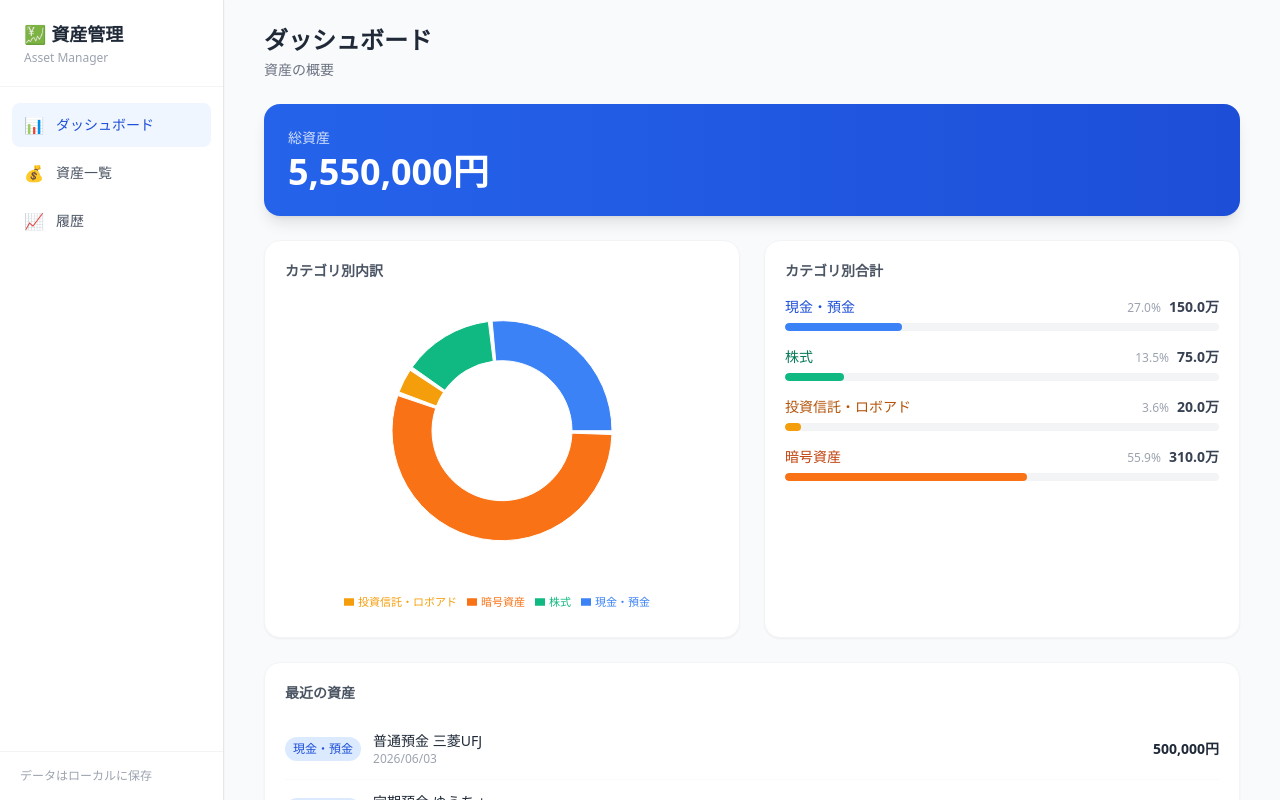
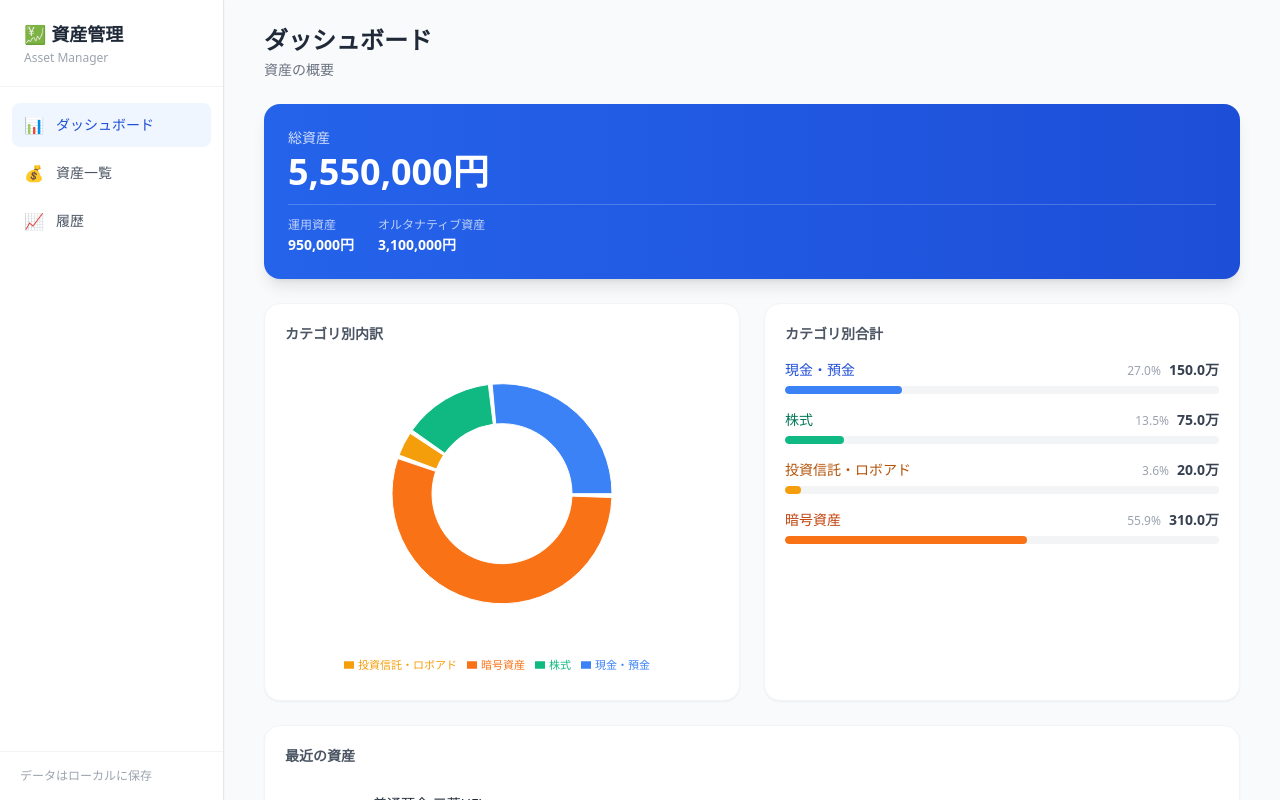
Before and after one commit to ShibaInuChan/Asset-Management, a React (Vite) app: page / in a window 1280 px wide. Built offline with nearby package versions, Linux system fonts and the light colour scheme.

Commit message:
Add investment and alternative asset sub-totals to total card

```diff
--- a/src/pages/Dashboard.tsx
+++ b/src/pages/Dashboard.tsx
@@ -42,6 +42,20 @@ export function Dashboard() {
       <div className="bg-gradient-to-r from-blue-600 to-blue-700 rounded-2xl p-6 text-white mb-6 shadow-lg">
         <p className="text-sm font-medium opacity-80">総資産</p>
         <p className="text-4xl font-bold mt-1">{formatJPY(total)}</p>
+        <div className="flex gap-6 mt-3 pt-3 border-t border-white/20">
+          <div>
+            <p className="text-xs opacity-70">運用資産</p>
+            <p className="text-sm font-semibold mt-0.5">
+              {formatJPY(['stock', 'fund', 'pension'].reduce((s, k) => s + (byCategory[k] ?? 0), 0))}
+            </p>
+          </div>
+          <div>
+            <p className="text-xs opacity-70">オルタナティブ資産</p>
+            <p className="text-sm font-semibold mt-0.5">
+              {formatJPY(['crypto', 'gold'].reduce((s, k) => s + (byCategory[k] ?? 0), 0))}
+            </p>
+          </div>
+        </div>
       </div>
 
       {/* Chart + Category cards */}
```
